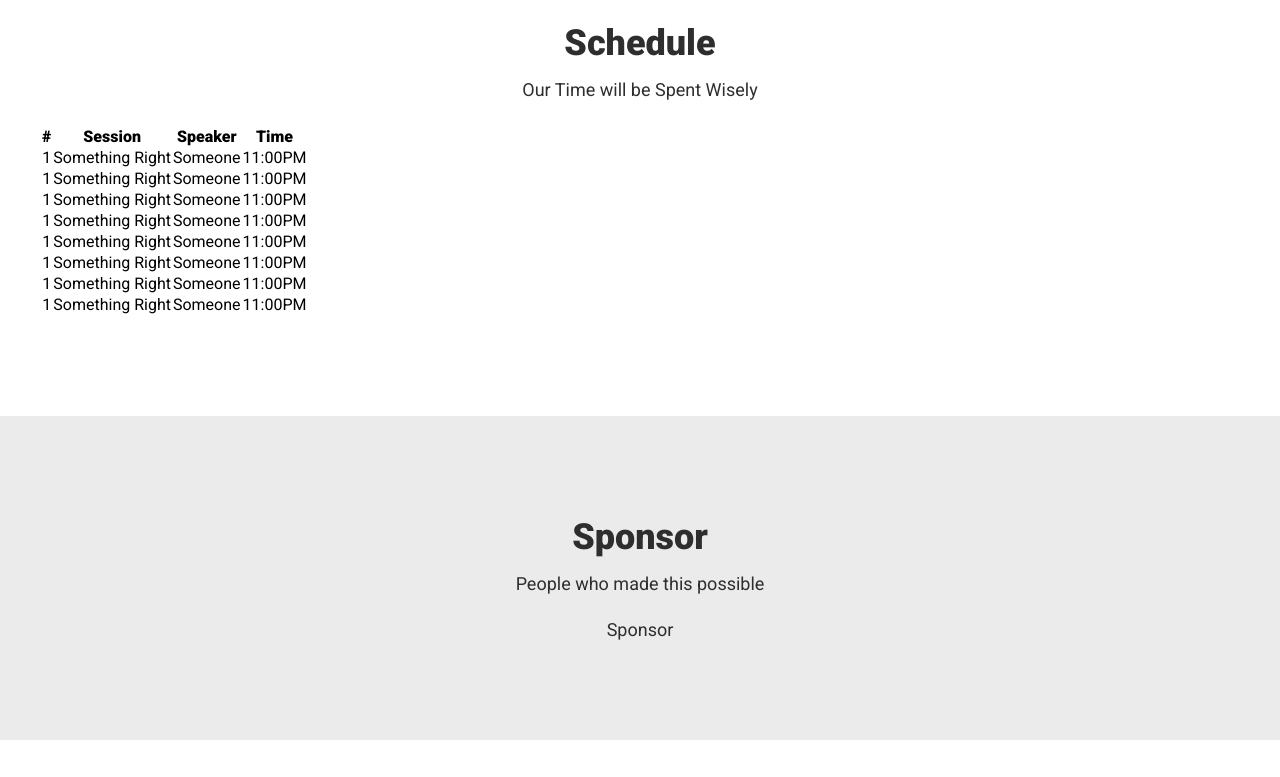
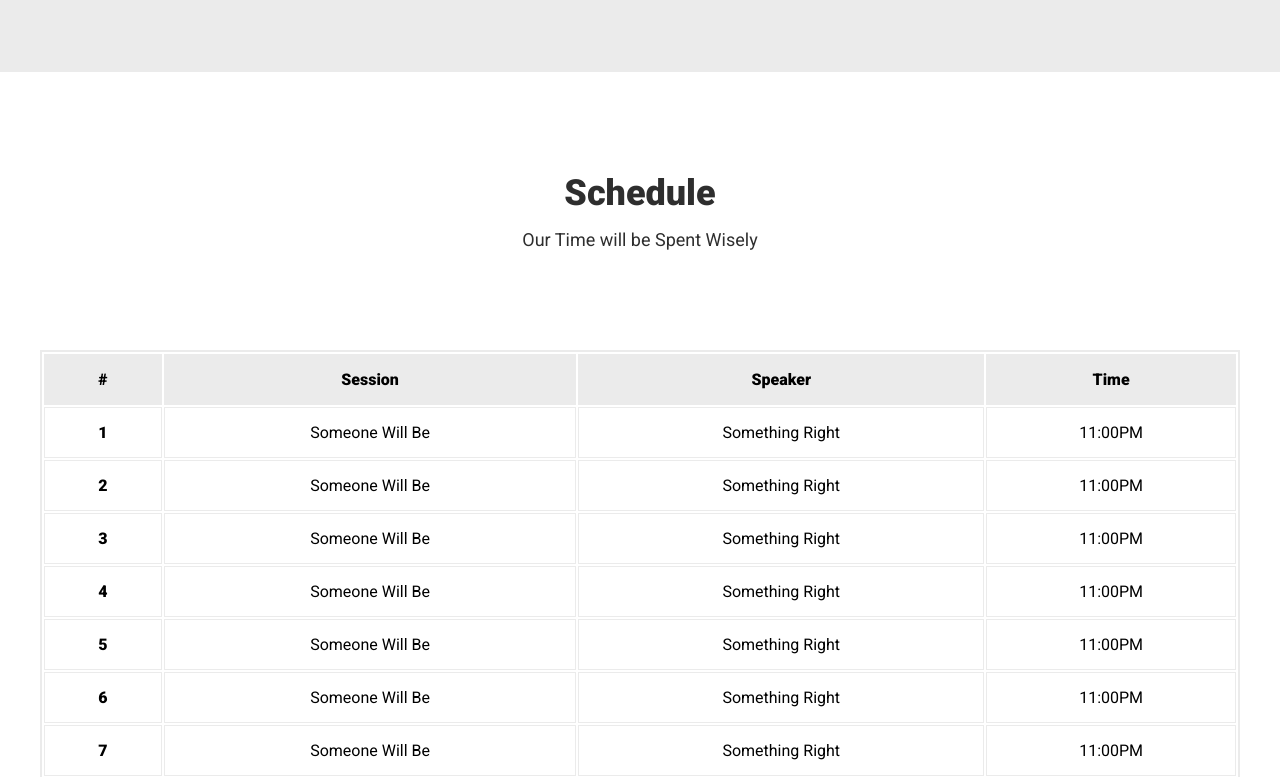
Before and after one commit to zonayedpca/talk.js, a React (Create React App) app: page / in a window 1280 px wide. Shown: the part 1320-2097 px from the top of the page. Built offline with nearby package versions, Linux system fonts and the light colour scheme.

Commit message:
Schedule Done

```diff
--- a/src/components/Schedule.js
+++ b/src/components/Schedule.js
@@ -1,6 +1,21 @@
 import React from 'react';
 
 import { Container, Title } from './common';
+
+import './schedule.css';
+
+const speakers = [
+  { name: 'Someone Will Be', topic: 'Something Right', time: '11:00PM' },
+  { name: 'Someone Will Be', topic: 'Something Right', time: '11:00PM' },
+  { name: 'Someone Will Be', topic: 'Something Right', time: '11:00PM' },
+  { name: 'Someone Will Be', topic: 'Something Right', time: '11:00PM' },
+  { name: 'Someone Will Be', topic: 'Something Right', time: '11:00PM' },
+  { name: 'Someone Will Be', topic: 'Something Right', time: '11:00PM' },
+  { name: 'Someone Will Be', topic: 'Something Right', time: '11:00PM' },
+  { name: 'Someone Will Be', topic: 'Something Right', time: '11:00PM' },
+  { name: 'Someone Will Be', topic: 'Something Right', time: '11:00PM' },
+  { name: 'Someone Will Be', topic: 'Something Right', time: '11:00PM' }
+]
 
 export default () => (
   <div className="schedule-area">
@@ -10,59 +25,19 @@ export default () => (
         <table>
           <tbody>
             <tr>
-              <th>#</th>
+              <th className="no">#</th>
               <th>Session</th>
               <th>Speaker</th>
               <th>Time</th>
             </tr>
-            <tr>
-              <td>1</td>
-              <td>Something Right</td>
-              <td>Someone</td>
-              <td>11:00PM</td>
-            </tr>
-            <tr>
-              <td>1</td>
-              <td>Something Right</td>
-              <td>Someone</td>
-              <td>11:00PM</td>
-            </tr>
-            <tr>
-              <td>1</td>
-              <td>Something Right</td>
-              <td>Someone</td>
-              <td>11:00PM</td>
-            </tr>
-            <tr>
-              <td>1</td>
-              <td>Something Right</td>
-              <td>Someone</td>
-              <td>11:00PM</td>
-            </tr>
-            <tr>
-              <td>1</td>
-              <td>Something Right</td>
-              <td>Someone</td>
-              <td>11:00PM</td>
-            </tr>
-            <tr>
-              <td>1</td>
-              <td>Something Right</td>
-              <td>Someone</td>
-              <td>11:00PM</td>
-            </tr>
-            <tr>
-              <td>1</td>
-              <td>Something Right</td>
-              <td>Someone</td>
-              <td>11:00PM</td>
-            </tr>
-            <tr>
-              <td>1</td>
-              <td>Something Right</td>
-              <td>Someone</td>
-              <td>11:00PM</td>
-            </tr>
+            { speakers.map(({ name, topic, time }, index) => (
+              <tr key={index}>
+                <td className="no">{index + 1}</td>
+                <td>{name}</td>
+                <td>{topic}</td>
+                <td>{time}</td>
+              </tr>
+            )) }
           </tbody>
         </table>
       </div>
--- a/src/components/common/title.css
+++ b/src/components/common/title.css
@@ -1,6 +1,6 @@
 .title {
   text-align: center;
-  margin-bottom: 25px;
+  margin-bottom: 100px;
 }
 
 .title h2 {
--- /dev/null
+++ b/src/components/schedule.css
@@ -0,0 +1,27 @@
+table {
+  border: solid 2px #ebebeb;
+  width: 100%;
+}
+
+tbody th {
+  text-align: left;
+}
+
+tbody>tr>* {
+  padding: 15px 10px;
+  border: solid 1px #ebebeb;
+}
+
+tbody tr th {
+  background: #ebebeb;
+}
+
+tbody tr th,
+tbody tr .no {
+  text-align: center;
+  font-weight: 900;
+}
+
+tbody tr:hover {
+  background: #ebebeb;
+}
```
